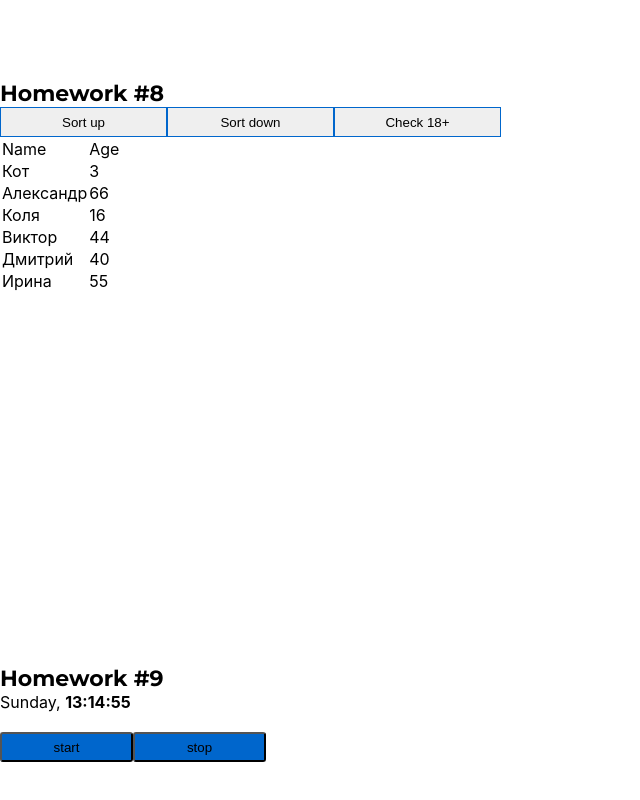
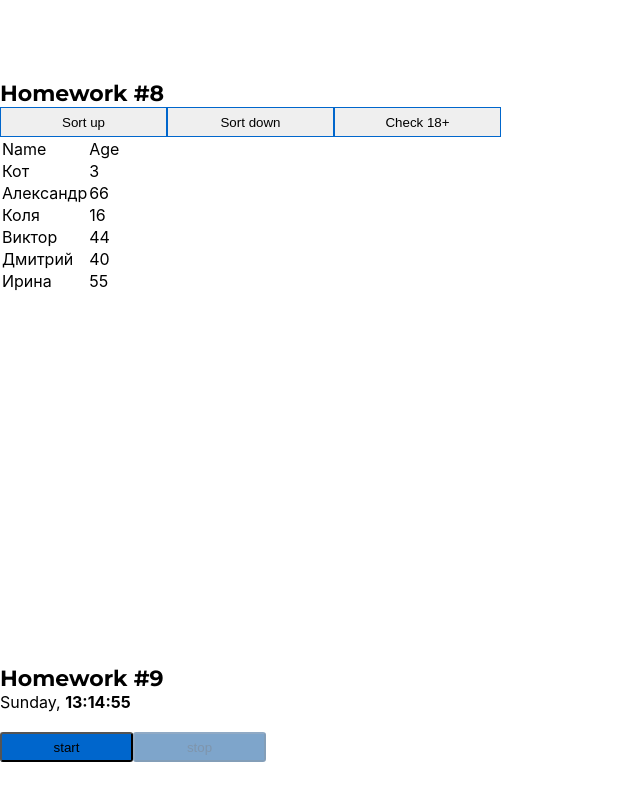
Before and after one commit to 000004-dj/hws2-master, a React (Create React App) app: page / in a window 1280 px wide. Shown: the part 2162-2962 px from the top of the page, without its empty margins (0-640 px from the left). Built offline with nearby package versions, Linux system fonts and the light colour scheme.

Commit message:
add changes

```diff
--- a/src/index.tsx
+++ b/src/index.tsx
@@ -8,12 +8,12 @@ import {Provider} from 'react-redux'
 
 const root = ReactDOM.createRoot(document.getElementById('root') as HTMLElement)
 root.render(
-    <>
+    <div>
         {/*для дз 10*/}
         <Provider store={store}>
             <App/>
         </Provider>
-    </>
+    </div>
 )
 
 // If you want to start measuring performance in your app, pass a function
--- a/src/s2-homeworks/hw09/Clock.tsx
+++ b/src/s2-homeworks/hw09/Clock.tsx
@@ -11,13 +11,12 @@ function Clock() {
     const [show, setShow] = useState<boolean>(false)
 
     const start = () => {
-        const id: number = +setInterval(() => {
+        const id = +setInterval(() => {
             console.log("before")
             setDate(stringTime)
             console.log("after")
         }, 1000)
         setTimerId(id)
-
         // пишут студенты // запустить часы (должно отображаться реальное время, а не +1)
         // сохранить ид таймера (https://learn.javascript.ru/settimeout-setinterval#setinterval)
     }
@@ -25,7 +24,6 @@ function Clock() {
     const stop = () => {
         // пишут студенты // поставить часы на паузу, обнулить ид таймера (timerId <- undefined)
         clearTimeout(timerId)
-        setTimerId(undefined)
     }
 
     const onMouseEnter = () => { // пишут студенты // показать дату если наведена мышка
@@ -74,14 +72,14 @@ function Clock() {
             <div className={s.buttonsContainer}>
                 <SuperButton
                     id={'hw9-button-start'}
-                    disabled={false} // пишут студенты // задизэйблить если таймер запущен
+                    disabled={!!timerId} // пишут студенты // задизэйблить если таймер запущен
                     onClick={start}
                 >
                     start
                 </SuperButton>
                 <SuperButton
                     id={'hw9-button-stop'}
-                    disabled={false} // пишут студенты // задизэйблить если таймер не запущен
+                    disabled={!timerId} // пишут студенты // задизэйблить если таймер не запущен
                     onClick={stop}
                 >
                     stop
```
